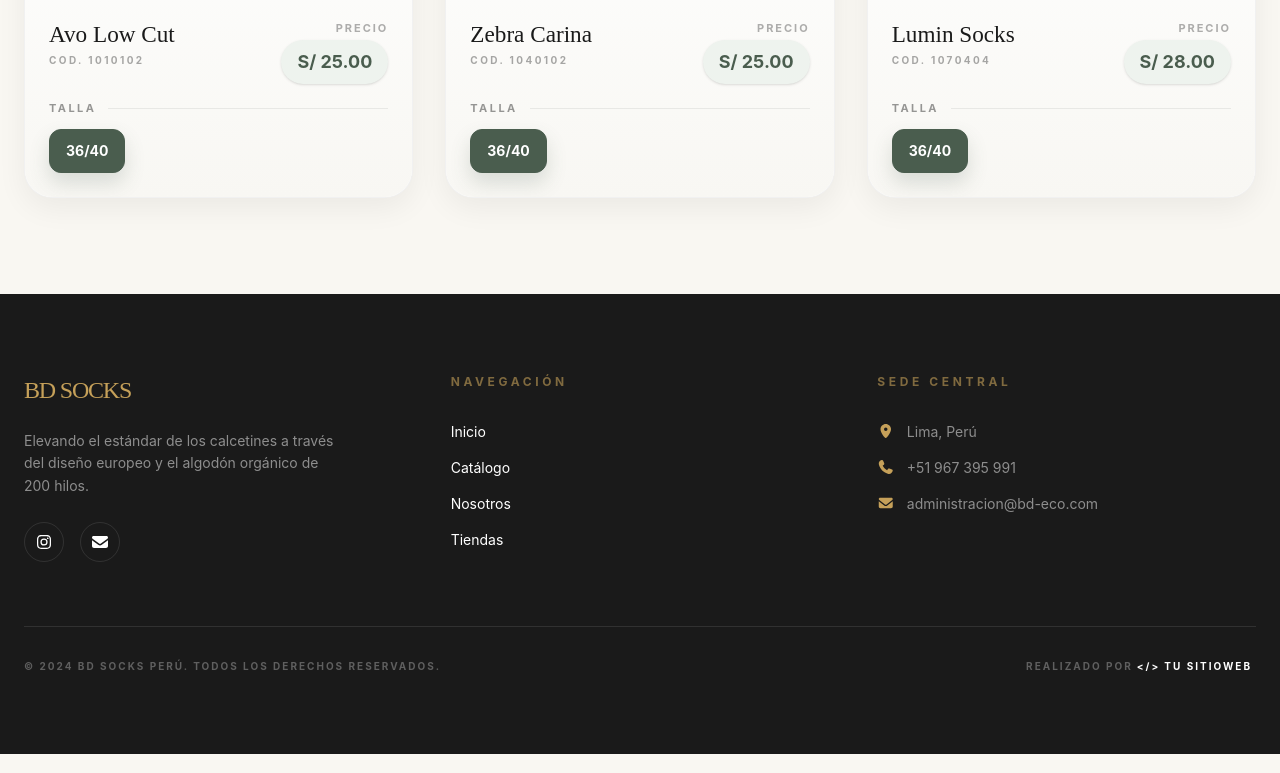
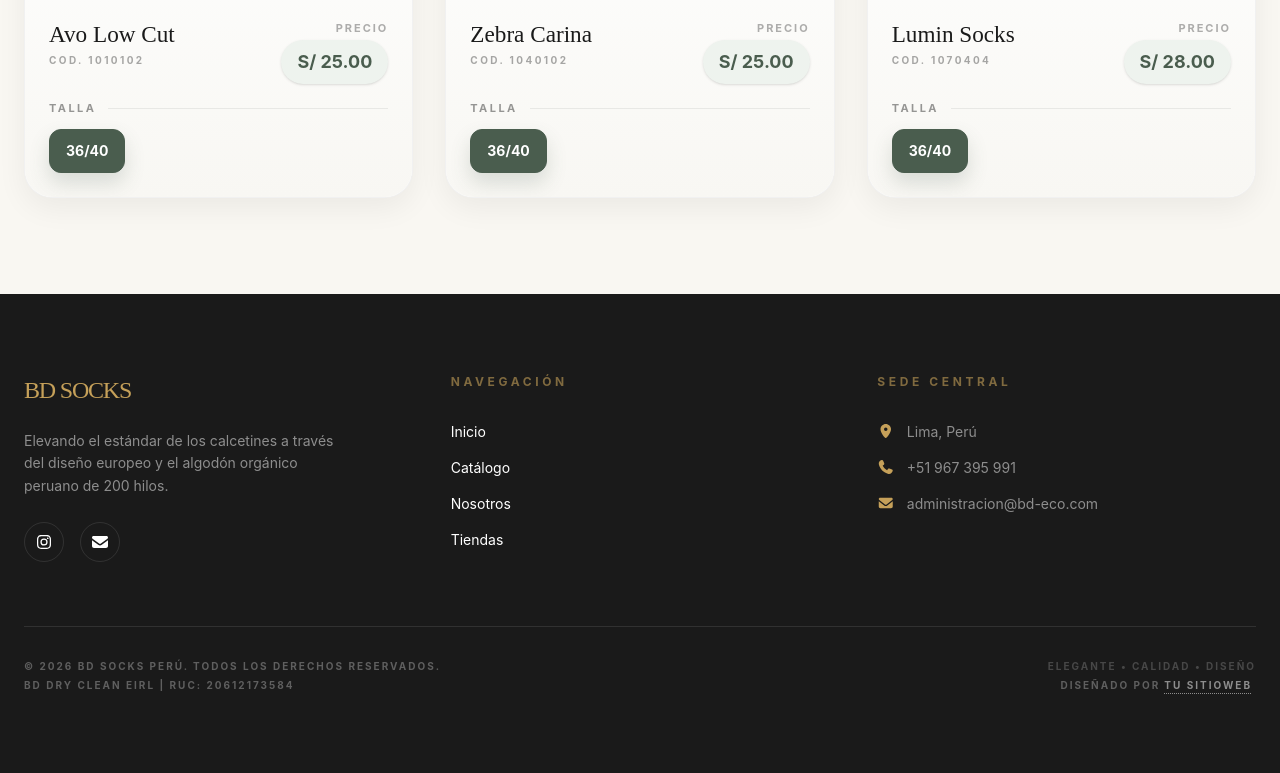
Before and after one commit to SaulSneider7/bd-socks, a React (Vite) app: page /catalogo in a window 1280 px wide. Shown: the part 2275-3048 px from the top of the page. Built offline with nearby package versions, Linux system fonts and the light colour scheme.

Commit message:
add in footer legal information

```diff
--- a/src/components/Footer.tsx
+++ b/src/components/Footer.tsx
@@ -10,7 +10,7 @@ const Footer = () => (
         <div className="space-y-6">
           <div className="text-2xl font-serif tracking-tighter text-[#C5A059]">BD SOCKS</div>
           <p className="text-white/50 text-sm leading-relaxed max-w-xs">
-            Elevando el estándar de los calcetines a través del diseño europeo y el algodón orgánico de 200 hilos.
+            Elevando el estándar de los calcetines a través del diseño europeo y el algodón orgánico peruano de 200 hilos.
           </p>
           <div className="flex space-x-4">
             <a href="https://www.instagram.com/bdsocks.latam/?hl=es" target="_blank" rel="noreferrer" className="w-10 h-10 rounded-full border border-white/10 flex items-center justify-center hover:bg-[#4A5D4E] hover:border-[#4A5D4E] transition-all">
@@ -51,12 +51,18 @@ const Footer = () => (
         </div>
       </div>
 
-      <div className="pt-8 border-t border-white/10 flex flex-col md:flex-row justify-between items-center gap-6 text-[10px] uppercase tracking-[0.2em] font-bold text-white/30">
-        <div>© 2024 BD SOCKS PERÚ. TODOS LOS DERECHOS RESERVADOS.</div>
-        <div className="flex items-center">
-          realizado por <a href="https://tu-sitioweb.com" target="_blank" rel="noreferrer" className="text-white mx-1 hover:text-[#C5A059] transition-colors flex items-center">
-            <span className="mr-1"> &lt;/&gt;</span>Tu SitioWeb
-          </a>
+      <div className="pt-8 border-t border-white/10 flex flex-col md:flex-row justify-between items-center gap-6 text-[10px] uppercase tracking-[0.2em] font-bold text-white/30 text-center md:text-left">
+        <div className="space-y-1">
+          <div>© {new Date().getFullYear()} BD SOCKS PERÚ. TODOS LOS DERECHOS RESERVADOS.</div>
+          <div >BD DRY CLEAN EIRL | RUC: 20612173584</div>
+        </div>
+        <div className="flex flex-col items-center md:items-end gap-1">
+          <div className="text-white/20">ELEGANTE • CALIDAD • DISEÑO</div>
+          <div className="flex items-center">
+            DISEÑADO POR <a href="https://tu-sitioweb.com" target="_blank" rel="noreferrer" className="text-white/50 mx-1 hover:text-[#C5A059] transition-colors decoration-dotted underline underline-offset-4">
+              TU SITIOWEB
+            </a>
+          </div>
         </div>
       </div>
     </div>
```
